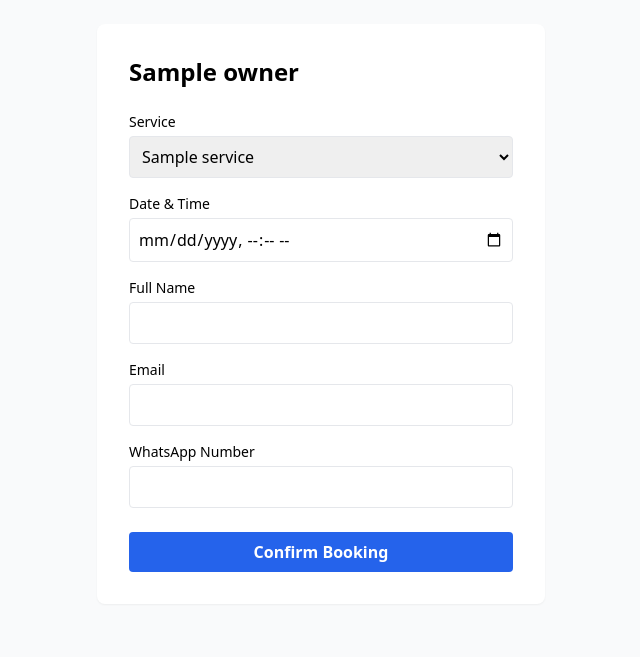
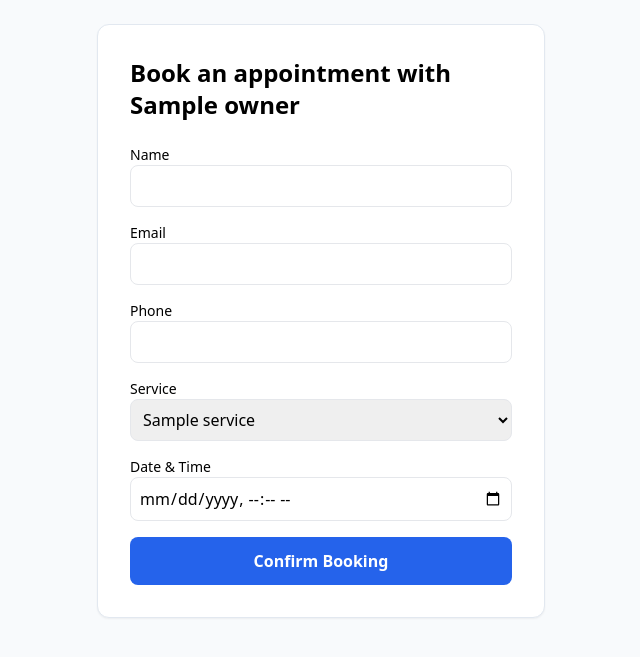
Before and after one commit to baderGorchene/autonomous, a Python web app: template templates/booking_page.html in a window 1280 px wide. Shown: the top 657 px of the page, without its empty margins (319-959 px from the left). Run offline with Jinja, Linux system fonts and the light colour scheme; the template is opened without the code that fills it: most values are stand-ins (such as "Sample title", 1, 10 or a date in 2020); some libraries are stand-ins or nearby versions.

Commit message:
Implement public booking form template with i18n support

```diff
--- a/commit_msg.txt
+++ b/commit_msg.txt
@@ -1 +1 @@
-Add responsive owner dashboard UI with Jinja2 loop and TailwindCSS
+Implement public booking form template with i18n support
--- a/templates/booking_page.html
+++ b/templates/booking_page.html
@@ -1,39 +1,41 @@
 <!DOCTYPE html>
-<html lang="{{ lang }}" dir="{{ 'rtl' if lang == 'ar' else 'ltr' }}">
+<html lang="{{ lang }}" {% if lang == 'ar' %}dir="rtl"{% endif %}>
 <head>
     <meta charset="UTF-8">
-    <title>{{ owner.business_name }} | BookSlot</title>
+    <title>Book {{ owner.business_name }}</title>
     <script src="https://cdn.tailwindcss.com"></script>
 </head>
-<body class="bg-gray-50 p-6">
-    <div class="max-w-md mx-auto bg-white p-8 rounded-lg shadow-sm">
-        <h1 class="text-2xl font-bold mb-6">{{ owner.business_name }}</h1>
-        <form action="/book/{{ owner.slug }}/submit" method="POST">
-            <div class="mb-4">
-                <label class="block text-sm font-medium mb-1">{{ _('Service') }}</label>
-                <select name="service" class="w-full border rounded p-2" required>
+<body class="bg-slate-50 p-6">
+    <div class="max-w-md mx-auto bg-white p-8 rounded-xl shadow-sm border border-slate-200">
+        <h1 class="text-2xl font-bold mb-6">{{ _('Book an appointment with') }} {{ owner.business_name }}</h1>
+        <form action="/book/{{ owner.slug }}/submit" method="POST" class="space-y-4">
+            <div>
+                <label class="block text-sm font-medium">{{ _('Name') }}</label>
+                <input type="text" name="customer_name" required class="w-full p-2 border rounded-lg">
+            </div>
+            <div>
+                <label class="block text-sm font-medium">{{ _('Email') }}</label>
+                <input type="email" name="customer_email" required class="w-full p-2 border rounded-lg">
+            </div>
+            <div>
+                <label class="block text-sm font-medium">{{ _('Phone') }}</label>
+                <input type="tel" name="customer_phone" required class="w-full p-2 border rounded-lg">
+            </div>
+            <div>
+                <label class="block text-sm font-medium">{{ _('Service') }}</label>
+                <select name="service" class="w-full p-2 border rounded-lg">
                     {% for service in owner.services_json %}
-                    <option value="{{ service }}">{{ service }}</option>
+                        <option value="{{ service }}">{{ service }}</option>
                     {% endfor %}
                 </select>
             </div>
-            <div class="mb-4">
-                <label class="block text-sm font-medium mb-1">{{ _('Date & Time') }}</label>
-                <input type="datetime-local" name="booking_datetime" class="w-full border rounded p-2" required>
+            <div>
+                <label class="block text-sm font-medium">{{ _('Date & Time') }}</label>
+                <input type="datetime-local" name="booking_datetime" required class="w-full p-2 border rounded-lg">
             </div>
-            <div class="mb-4">
-                <label class="block text-sm font-medium mb-1">{{ _('Full Name') }}</label>
-                <input type="text" name="customer_name" class="w-full border rounded p-2" required>
-            </div>
-            <div class="mb-4">
-                <label class="block text-sm font-medium mb-1">{{ _('Email') }}</label>
-                <input type="email" name="customer_email" class="w-full border rounded p-2" required>
-            </div>
-            <div class="mb-6">
-                <label class="block text-sm font-medium mb-1">{{ _('WhatsApp Number') }}</label>
-                <input type="tel" name="customer_phone" class="w-full border rounded p-2" required>
-            </div>
-            <button type="submit" class="w-full bg-blue-600 text-white py-2 rounded font-bold">{{ _('Confirm Booking') }}</button>
+            <button type="submit" class="w-full bg-blue-600 text-white py-3 rounded-lg font-bold hover:bg-blue-700">
+                {{ _('Confirm Booking') }}
+            </button>
         </form>
     </div>
 </body>
```
Also changed, not shown: PROGRESS.md (+5 -0 lines), memory.json (+5 -6 lines).
